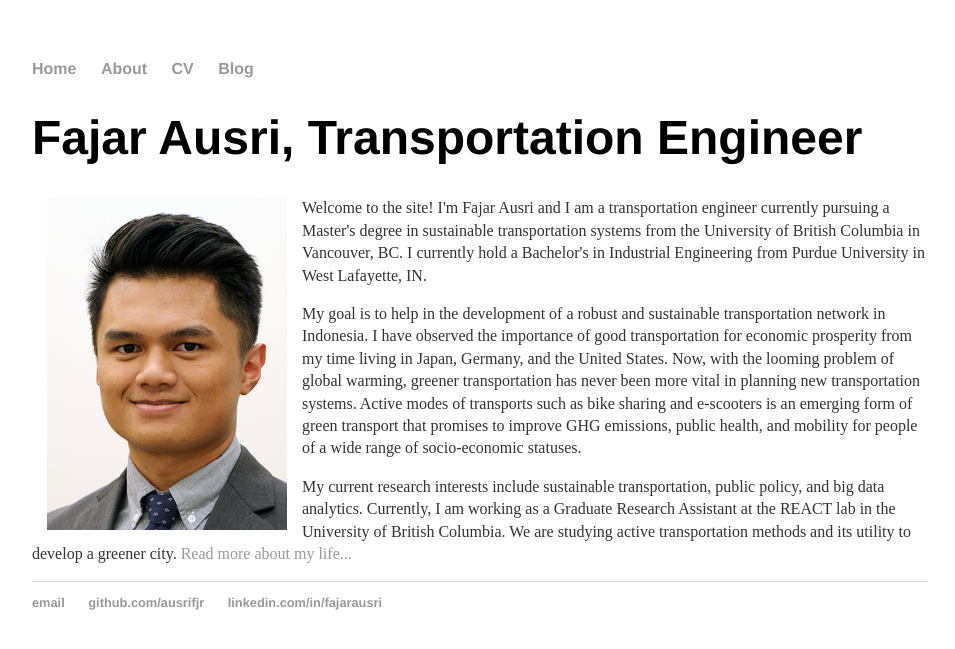
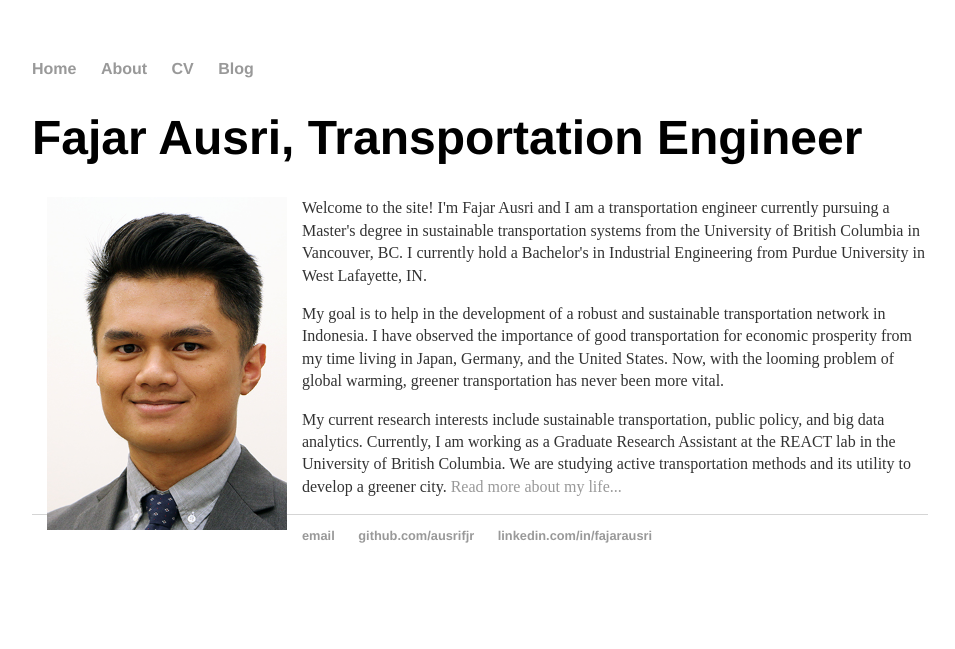
Before and after one commit to ausrifjr/ausrifjr.github.io, a Jekyll site: the page built from index.html, in a window 1280 px wide. Shown: the top 649 px of the page, without its empty margins (160-1115 px from the left). Built offline with Jekyll 4.4.1, drawn with Linux system fonts in a browser that asks for light colours.

Commit message:
Update index.html

```diff
--- a/index.html
+++ b/index.html
@@ -7,6 +7,6 @@ title: Fajar Ausri
 	<p><img style="padding: 0 15px; float: left;" src="/assets/Photo_20170916b.jpg" alt="Fajar Ausri" width="240" height="333"></p>
 	<p style="margin-top: 20px;"> </p>
 	<p>Welcome to the site! I'm Fajar Ausri and I am a transportation engineer currently pursuing a Master's degree in sustainable transportation systems from the University of British Columbia in Vancouver, BC. I currently hold a Bachelor's in Industrial Engineering from Purdue University in West Lafayette, IN.</p>
-	<p>My goal is to help in the development of a robust and sustainable transportation network in Indonesia. I have observed the importance of good transportation for economic prosperity from my time living in Japan, Germany, and the United States. Now, with the looming problem of global warming, greener transportation has never been more vital in planning new transportation systems. Active modes of transports such as bike sharing and e-scooters is an emerging form of green transport that promises to improve GHG emissions, public health, and mobility for people of a wide range of socio-economic statuses.</p>
+	<p>My goal is to help in the development of a robust and sustainable transportation network in Indonesia. I have observed the importance of good transportation for economic prosperity from my time living in Japan, Germany, and the United States. Now, with the looming problem of global warming, greener transportation has never been more vital.</p>
 	<p>My current research interests include sustainable transportation, public policy, and big data analytics. Currently, I am working as a Graduate Research Assistant at the REACT lab in the University of British Columbia. We are studying active transportation methods and its utility to develop a greener city.<a href="/about"> Read more about my life...</a></p>
 </div><!-- /.blurb -->
```
